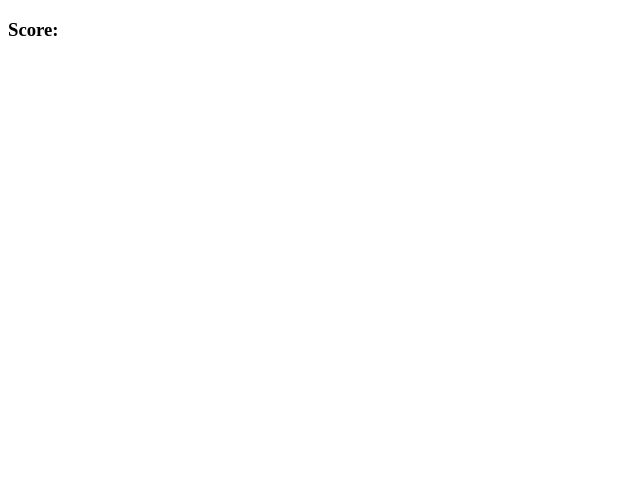
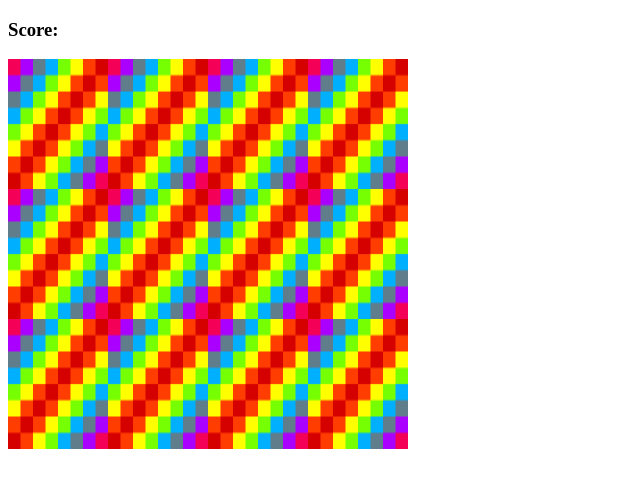
Before and after one commit to jamespmernin/MemoryGame, a plain HTML site: page index.html in a window 1280 px wide. Shown: the whole page, without its empty margins (0-640 px from the left). Drawn offline with Linux system fonts and the light colour scheme.

Commit message:
created game board

```diff
--- a/app.js
+++ b/app.js
@@ -48,6 +48,18 @@ document.addEventListener('DOMContentLoaded', () => {
         {
             name: 'pizza',
             img: 'images/pizza.png'
-        },
+        }
     ]
+    //create game board
+    const grid = document.querySelector('.grid')
+    function createBoard() {
+        for (let i = 0; i < cardArray.length; i++) {
+            var card = document.createElement('img');
+            card.setAttribute('src', 'images/blank.png')
+            card.setAttribute('data-id', i)
+            // card.addEventListener('click', flipcard)
+            grid.appendChild(card);
+        }
+    }
+    createBoard();
 })
```
Also changed, not shown: index.html (+1 -1 lines).
